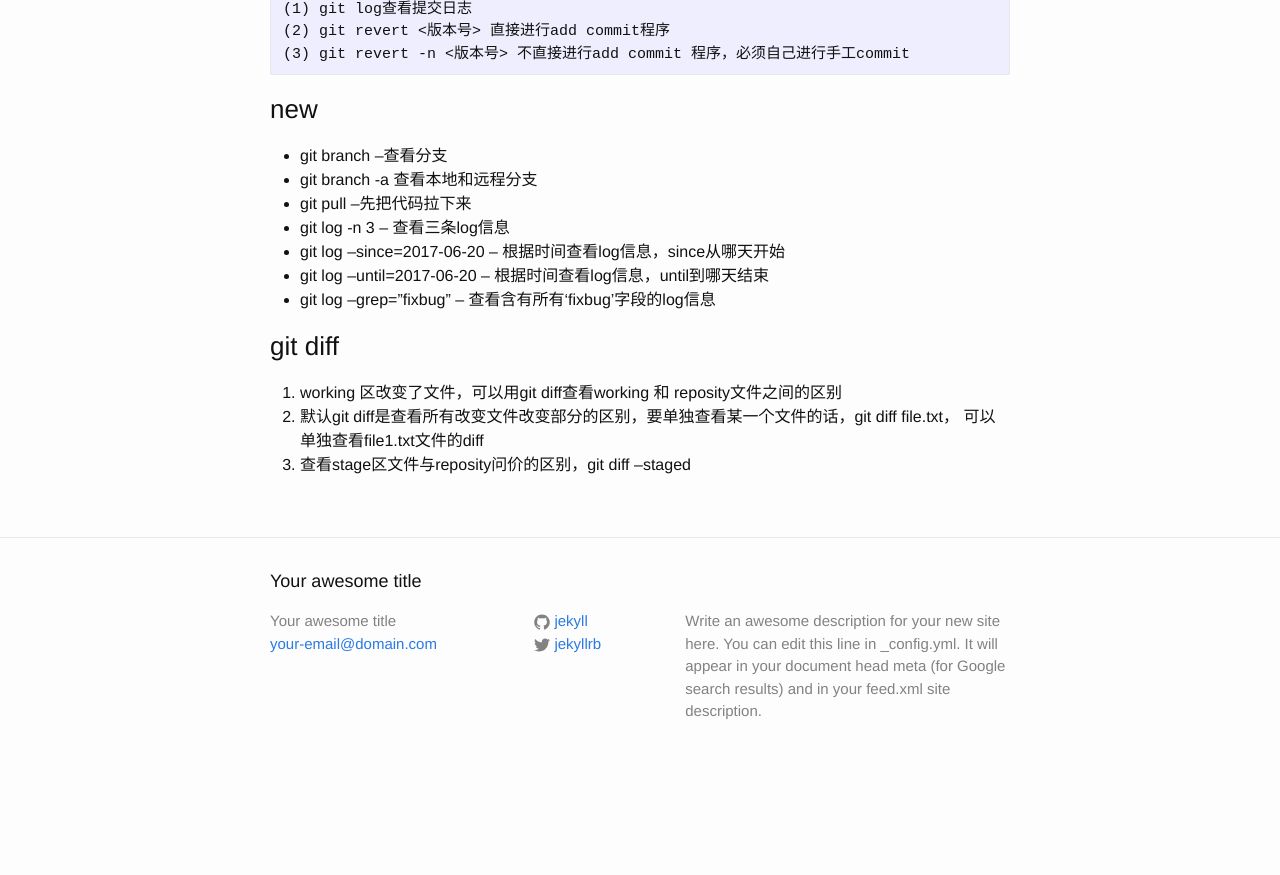
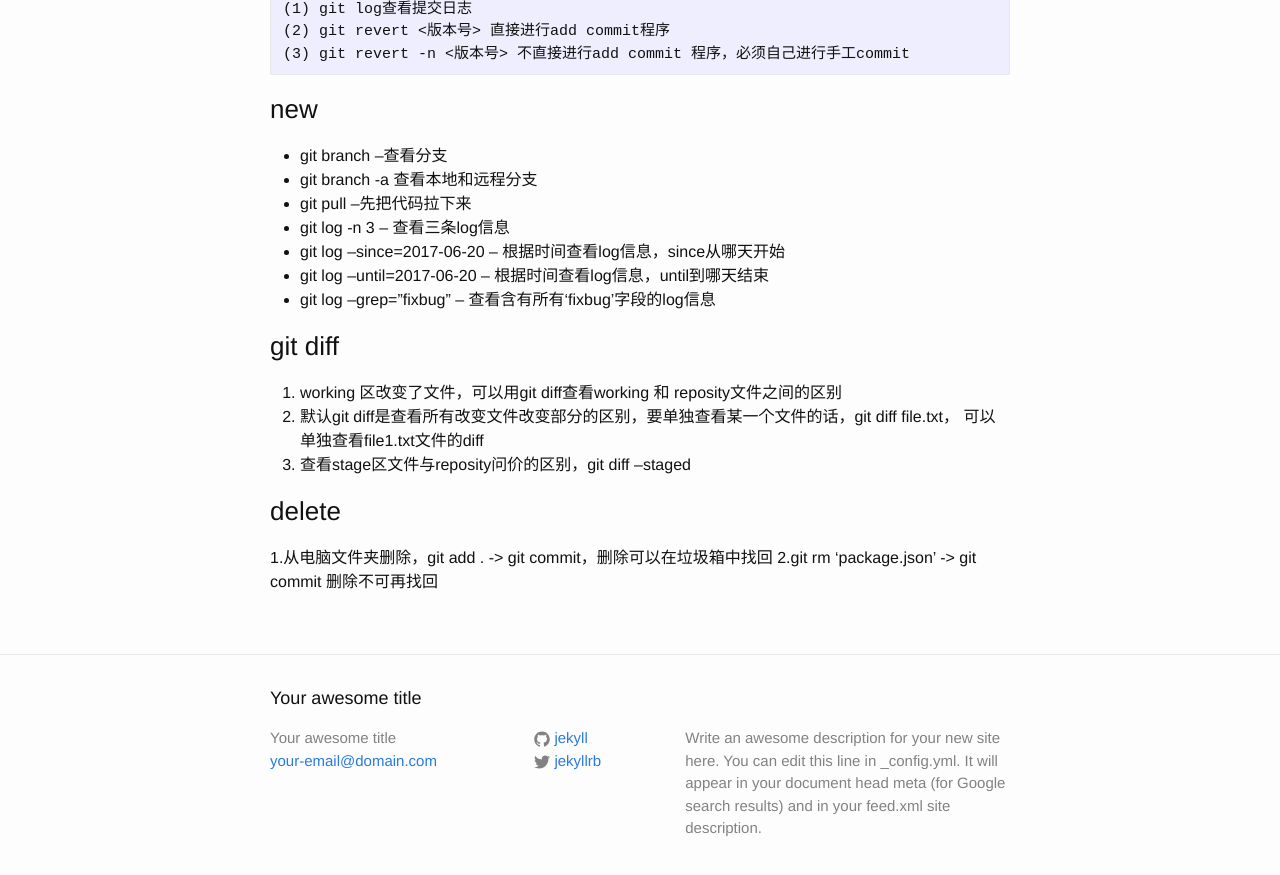
Before and after one commit to xiaoxiao1008150/xiaoxiao1008150.github.io, a Jekyll site: the page built from _posts/2017-04-03-welcome-to.markdown, in a window 1280 px wide and 900 px high, scrolled down 1643 px. Shown: the top 875 px of the window. Built offline with Jekyll 4.4.1, drawn with Linux system fonts in a browser that asks for light colours; before the commit the page ends 2426 px from its top, so only the background shows below that.

Commit message:
change name

```diff
--- a/_posts/2017-04-03-welcome-to.markdown
+++ b/_posts/2017-04-03-welcome-to.markdown
@@ -100,3 +100,7 @@ categories: jekyll update
 2. 默认git diff是查看所有改变文件改变部分的区别，要单独查看某一个文件的话，git diff file.txt，
 可以单独查看file1.txt文件的diff
 3. 查看stage区文件与reposity问价的区别，git diff --staged
+
+### delete
+1.从电脑文件夹删除，git add . -> git commit，删除可以在垃圾箱中找回
+2.git rm 'package.json' -> git commit 删除不可再找回
```
Also changed, not shown: _posts/普通方法.html (renamed from _posts/普通方法选项卡.html).
